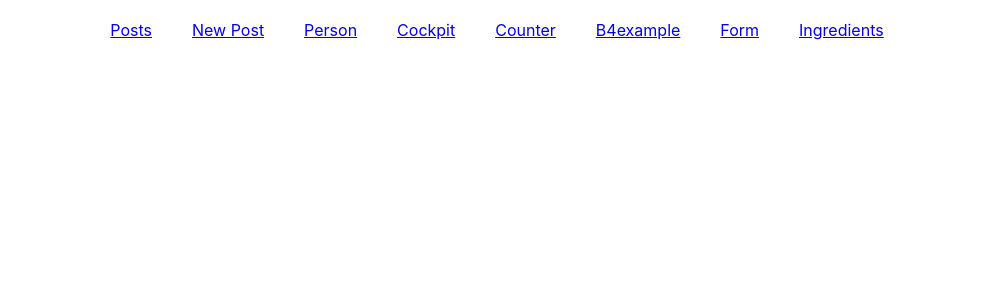
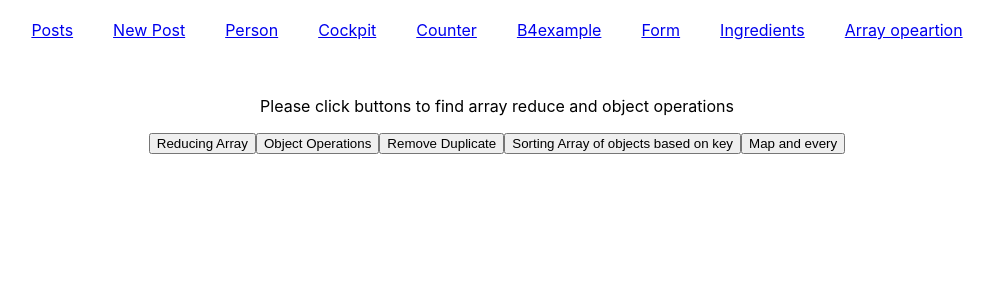
Before and after one commit to pradeecs73/ReactjsSample, a React (Create React App) app: page /arrayopeartion in a window 1280 px wide. Shown: the top 300 px of the page, without its empty margins (143-1136 px from the left). Built offline with nearby package versions, Linux system fonts and the light colour scheme.

Commit message:
array opeartion

```diff
--- a/src/App.tsx
+++ b/src/App.tsx
@@ -10,6 +10,7 @@ import Counter  from './components/Counter/Counter';
 import B4example  from './components/B4example/B4example';
 import Form  from './components/Forms/Form';
 import Ingredients  from './components/Ingredients/Ingredients';
+import Arrayoperation  from './components/Arrayoperation/Arrayoperation';
 
 
 
@@ -62,6 +63,7 @@ class App extends Component<{},{}> {
                           <Route exact path="/Form"  component={Form}></Route>
                           <Route exact path="/bootstrapexample"  component={B4example}></Route>
                           <Route exact path="/ingredients"  component={Ingredients}></Route>
+                          <Route exact path="/arrayopeartion"  component={Arrayoperation}></Route>
 
                           {/* <Route render={()=><h1>Not Found</h1>}></Route>*/}
                         </Switch>
--- /dev/null
+++ b/src/components/Arrayoperation/Arrayoperation.tsx
@@ -0,0 +1,94 @@
+import React, { Component } from 'react';
+
+class Arrayoperation extends Component<{},{}> {
+
+    state = {
+        numbers:[1,1,2,2,3,3,4,5,5],
+        students:[{"name":"pradeep","age":25},{"name":"abhi","age":20}]
+      };
+
+    constructor(props:any)
+    {
+       super(props);
+
+    }
+
+    reduceArray()
+    {
+
+
+    }
+
+    objectOperations()
+    {
+
+
+    }
+
+    removeDuplicat(){
+
+        const numberArray = [...this.state.numbers];
+        console.log(Array.from(new Set(numberArray)));
+    }
+
+    sortingArray(){
+
+        let studentsArray:any = [...this.state.students];
+
+        studentsArray.sort((a:any,b:any)=>{
+             return a.name.localeCompare(b.name);
+        });
+
+        console.log(studentsArray);
+
+        let studentsArray1:any = [...this.state.students];
+
+        studentsArray1.sort((x:any, y:any)=> {
+            return x.age - y.age;
+        });
+
+        console.log(studentsArray1);
+    }
+
+    mapAndEvery(){
+
+       const numberArray = [...this.state.numbers];
+       const myNewArray=numberArray.map((num:any)=>{
+            return num*10;
+       });
+
+        console.log(myNewArray);
+
+       const numberArray1 = [...this.state.numbers];
+       const myNewArrayCheck1=numberArray1.every((num:any)=>{
+            return num < 10;
+       });
+
+        console.log(myNewArrayCheck1);
+
+        const numberArray2 = [...this.state.numbers];
+       const myNewArrayCheck2=numberArray2.every((num:any)=>{
+            return num <  4 ;
+       });
+
+        console.log(myNewArrayCheck2);
+    }
+
+
+    render() {
+
+        return (
+          <div style={{textAlign:"center"}}>
+                 <p>Please click buttons to find array reduce and object operations</p>
+                 <button className="arrayoperationButton" onClick={()=>this.reduceArray()}>Reducing Array</button>
+                 <button className="arrayopeartionButton" onClick={()=>this.objectOperations()}>Object Operations</button>
+                 <button className="arrayopeartionButton" onClick={()=>this.removeDuplicat()}>Remove Duplicate</button>
+                 <button className="arrayopeartionButton" onClick={()=>this.sortingArray()}>Sorting Array of objects based on key</button>
+                 <button className="arrayopeartionButton" onClick={()=>this.mapAndEvery()}>Map and every</button>
+          </div>
+        );
+      }
+
+}
+
+export default Arrayoperation;
--- a/src/components/Counter/Counter.tsx
+++ b/src/components/Counter/Counter.tsx
@@ -36,9 +36,9 @@ class Counter extends Component<counterInterface,{}> {
                <button onClick={()=>this.props.onSubtractCounter()}>Subtract 10</button><br/>
                <button onClick={() => this.props.onStoreResult(this.props.ctr)}>Store Result</button><br/>
                <ul>
-                    {this.props.storedResults.map((strResult:any,index:any) => (
-                        <li key={strResult.id} onClick={() => this.props.onDeleteResult(index)}>{strResult.value}</li>
-                    ))}
+                    {this.props.storedResults.map((strResult:any,index:any) => {
+                      return  <li key={strResult.id} onClick={() => this.props.onDeleteResult(index)}>{strResult.value}</li>
+                    })}
                 </ul>
             </div>
         )
--- a/src/container/Blog/Blog.tsx
+++ b/src/container/Blog/Blog.tsx
@@ -44,6 +44,7 @@ class Blog extends Component<{},{}> {
                             <li><Link to="/bootstrapexample">B4example</Link></li>
                             <li><Link to="/Form">Form</Link></li>
                             <li><Link to="/ingredients">Ingredients</Link></li>
+                            <li><Link to="/arrayopeartion">Array opeartion</Link></li>
                         </ul>
                     </nav>
                 </header>
```
Also changed, not shown: src/components/Arrayoperation/Arrayoperation.css (added).
